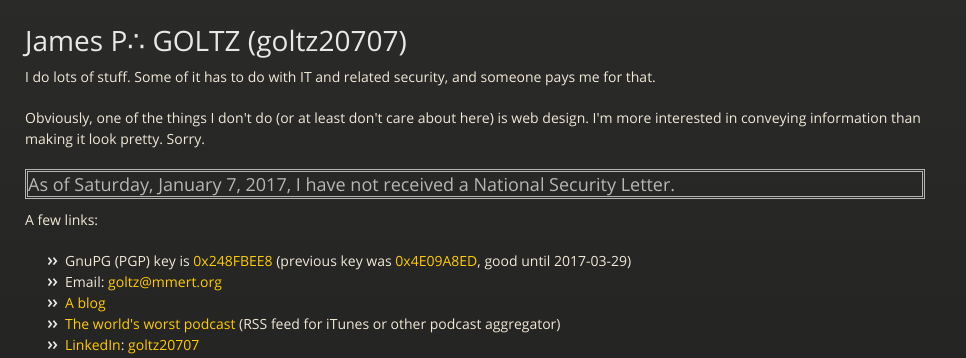
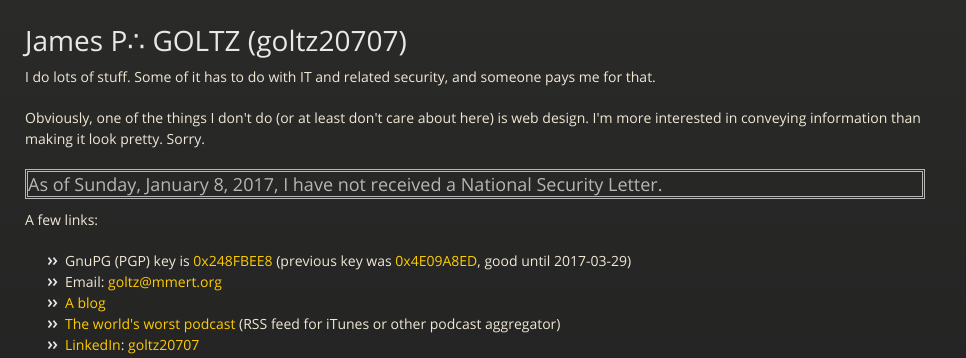
Before and after one commit to goltz20707/goltz20707.github.io, a Jekyll site: the page built from index.html, in a window 1280 px wide. Shown: the top 358 px of the page, without its empty margins (0-966 px from the left). Built offline with Jekyll 4.4.1, drawn with Linux system fonts in a browser that asks for light colours.

Commit message:
Update nsl.html

```diff
--- a/_includes/nsl.html
+++ b/_includes/nsl.html
@@ -3,6 +3,6 @@ date '+%A, %B %e, %Y,'
  -->
 <h3 style="border: double">As of
 
-Saturday, January  7, 2017,
+Sunday, January  8, 2017,
 
 I have not received a National Security Letter.</h3>
```
